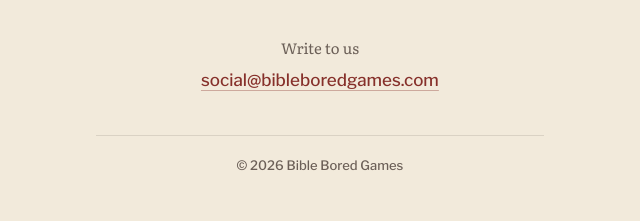
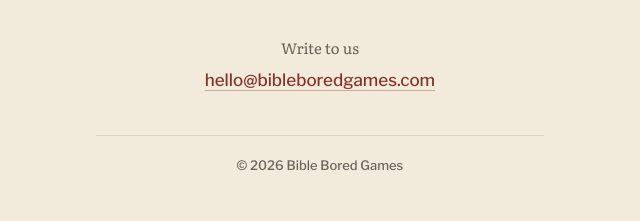
Before and after one commit to bibleboredgames/bibleboredgames.github.io, a plain HTML site: page links/index.html in a window 1280 px wide. Shown: the part 660-881 px from the top of the page, 611-1251 px from the left. Drawn offline with Linux system fonts and the light colour scheme.

Commit message:
Use hello@bibleboredgames.com as the contact address
Co-Authored-By: Claude Opus 5.5 <noreply@anthropic.com>
Claude-Session: https://claude.ai/code/session_01BdNvJQ6C9ktKrQenNrPq5V

```diff
--- a/links/index.html
+++ b/links/index.html
@@ -102,7 +102,7 @@
 
   <section class="block contact" aria-labelledby="contact-title">
     <h2 class="block__title" id="contact-title">Write to us</h2>
-    <a class="contact__mail" href="mailto:social@bibleboredgames.com">social@bibleboredgames.com</a>
+    <a class="contact__mail" href="mailto:hello@bibleboredgames.com">hello@bibleboredgames.com</a>
   </section>
 
 </main>
```
Also changed, not shown: docs/screenshots/links-375.png.
